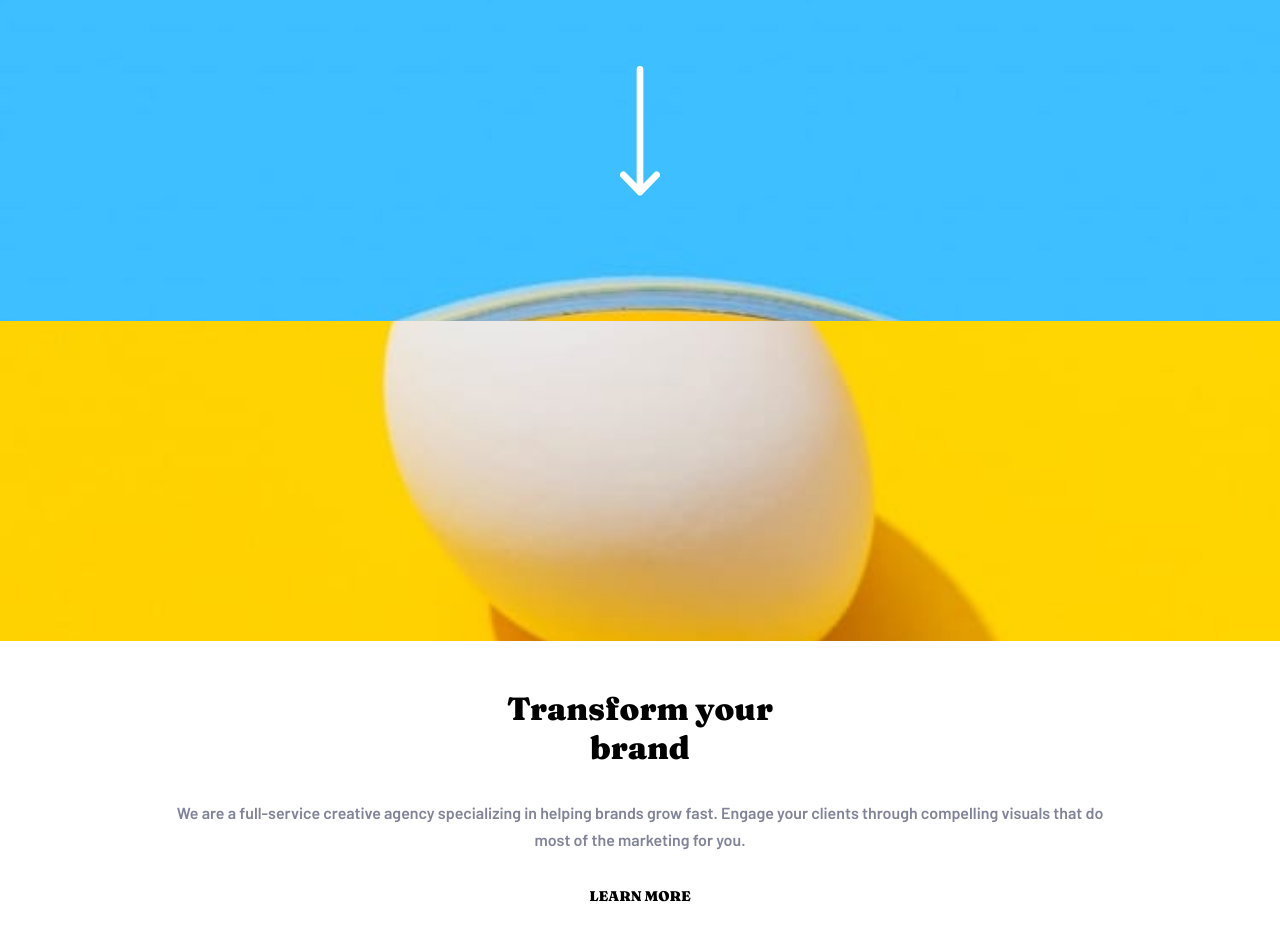
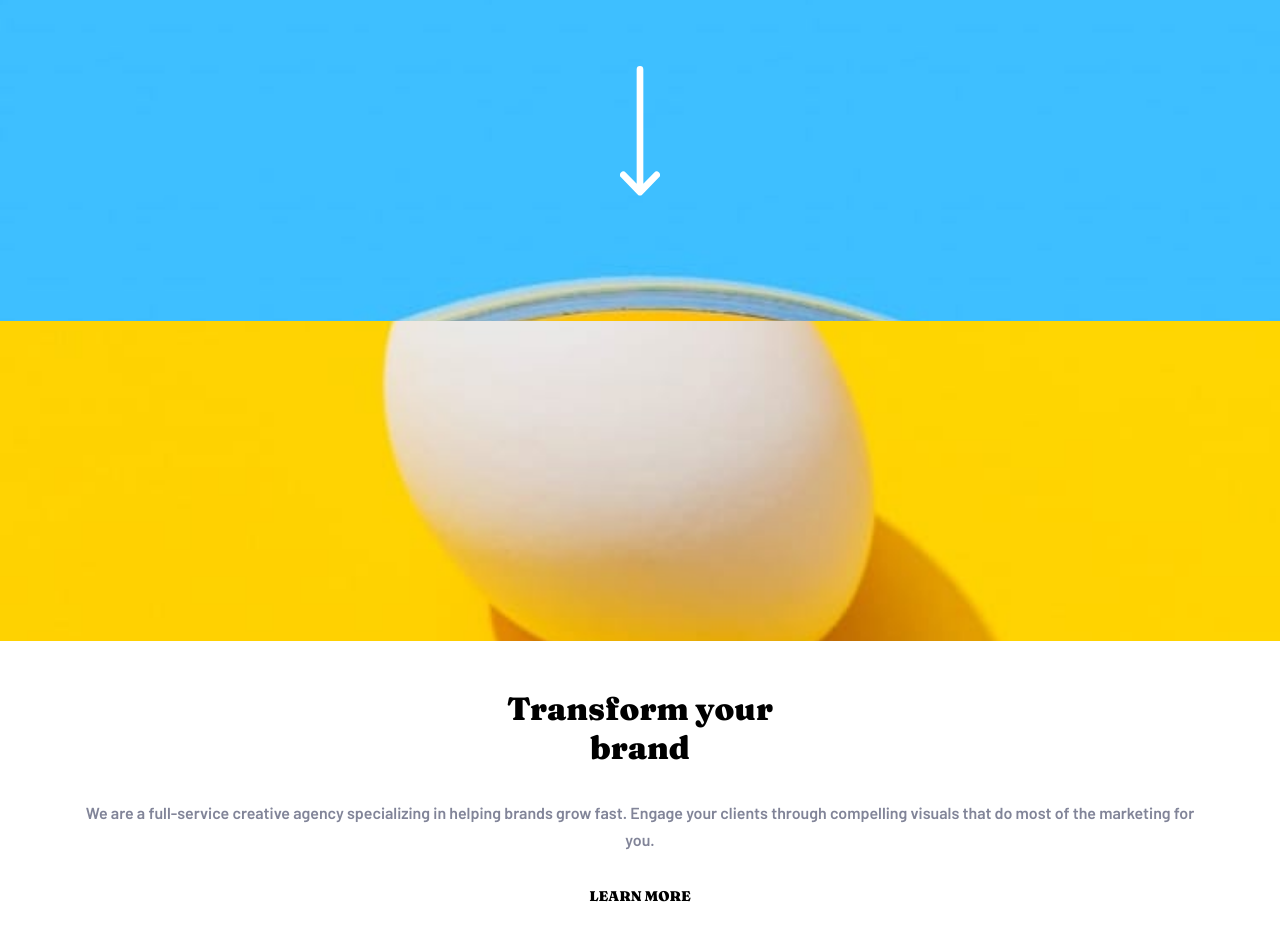
Before and after one commit to emroli/sunnysidewebsite, a website: page index.html in a window 1280 px wide. Shown: the part 223-1164 px from the top of the page. Drawn offline with Linux system fonts and the light colour scheme.

Commit message:
width of second content container changed

```diff
--- a/scss/main.scss
+++ b/scss/main.scss
@@ -149,7 +149,7 @@ nav {
 .second-content p {
   line-height: 1.7rem;
   font-size: 16px;
-  width: 83%;
+  width: 100%;
   color: $Darkgrayishblue;
 }
 
```
Also changed, not shown: dist/css/main.css.
